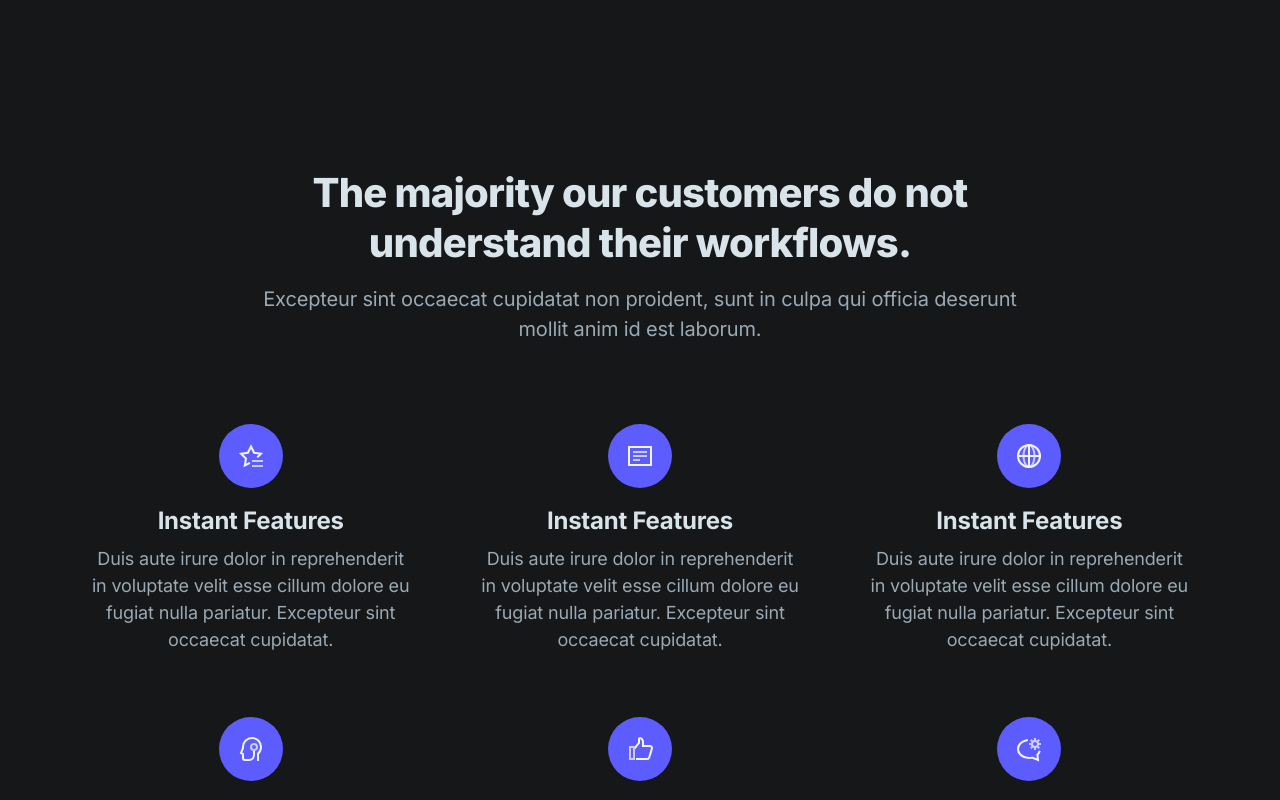
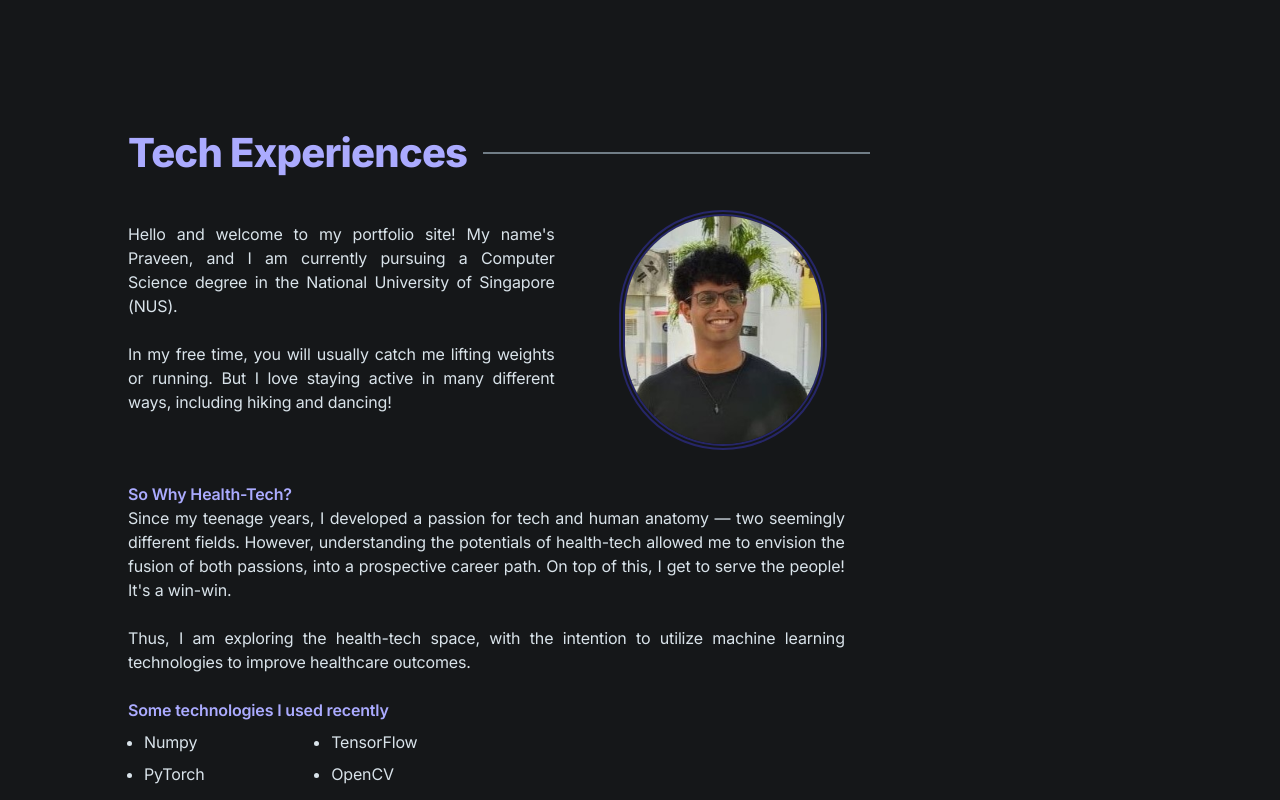
Before and after one commit to praveenkrishna0512/personal_website_v3, a Next.js app: page / in a window 1280 px wide. Shown: the part 1340-2140 px from the top of the page. Built offline with nearby package versions, Linux system fonts and the light colour scheme.

Commit message:
Fixed title

```diff
--- a/app/(default)/page.tsx
+++ b/app/(default)/page.tsx
@@ -9,12 +9,14 @@ import Newsletter from "@/components/newsletter";
 import Zigzag from "@/components/zigzag";
 import Testimonials from "@/components/testimonials";
 import About from "@/components/about";
+import TechExperiences from "@/components/tech-experiences";
 
 export default function Home() {
   return (
     <>
       <Hero />
       <About />
+      <TechExperiences />
       <Features />
       <Zigzag />
       <Testimonials />
--- /dev/null
+++ b/components/tech-experiences.tsx
@@ -0,0 +1,78 @@
+"use client";
+
+import Title from "./utils/title";
+
+export default function TechExperiences() {
+  return (
+    <section className="flex-grow mt-4 md:mt-8">
+      <div className="max-w-6xl mx-auto px-4 sm:px-6 relative">
+        <div className="relative pt-0 pb-0 mb-0 md:pt-0 md:pb-12">
+          <div className="max-w-5xl mx-auto pb-12 md:pb-16" data-aos="fade-up">
+            <Title title={"Tech Experiences"} />
+            <div className="flex flex-wrap items-center text-justify">
+              <div
+                className="w-full text-l text-gray-200 md:w-5/12"
+                data-aos="fade-left"
+              >
+                <p className="mb-6">
+                  Hello and welcome to my portfolio site! My name's Praveen, and
+                  I am currently pursuing a Computer Science degree in the
+                  National University of Singapore (NUS).
+                  <br />
+                  <br />
+                  In my free time, you will usually catch me lifting weights or
+                  running. But I love staying active in many different ways,
+                  including hiking and dancing!
+                </p>
+              </div>
+              <div
+                className="w-full md:w-5/12 mt-0 md:mt-0 ml-5 md:ml-16"
+                data-aos="fade-right"
+              >
+                <img
+                  src="./images/about-me-pic-2.jpg"
+                  alt="My Picture!"
+                  className="w-auto h-60 self-center rounded-full border-[6px] border-purple-900 border-double hover:shadow-[18px_10px_25px_-15px_#33363A]"
+                />
+              </div>
+              <div className="w-full md:w-[70%] mt-4 md:mt-8">
+                <p>
+                  <span className="font-semibold text-purple-400">
+                    So Why Health-Tech?
+                  </span>
+                  <br />
+                  Since my teenage years, I developed a passion for tech and
+                  human anatomy — two seemingly different fields. However,
+                  understanding the potentials of health-tech allowed me to
+                  envision the fusion of both passions, into a prospective
+                  career path. On top of this, I get to serve the people! It's a
+                  win-win.
+                  <br />
+                  <br />
+                  Thus, I am exploring the health-tech space, with the intention
+                  to utilize machine learning technologies to improve healthcare
+                  outcomes.
+                </p>
+                <br />
+                <span className="font-semibold text-purple-400">
+                  Some technologies I used recently
+                </span>
+                <br />
+                <div className="flex flex-row space-x-4 mt-1 md:mt-2 mx-2 md:mx-4 md:w-1/2">
+                  <ul className="flex-1 list-disc space-y-2">
+                    <li>Numpy</li>
+                    <li>PyTorch</li>
+                  </ul>
+                  <ul className="flex-1 list-disc space-y-2">
+                    <li>TensorFlow</li>
+                    <li>OpenCV</li>
+                  </ul>
+                </div>
+              </div>
+            </div>
+          </div>
+        </div>
+      </div>
+    </section>
+  );
+}
--- a/components/utils/title.tsx
+++ b/components/utils/title.tsx
@@ -6,11 +6,11 @@ interface TitleProps {
 
 export default function Title({ title }: TitleProps) {
   return (
-    <div className="flex items-center mb-6">
+    <div className="flex items-center mb-6 w-full md:w-[72.5%]">
       <h2 className="h2 mt-2 mb-2 mr-4 text-purple-400">
         {title}
       </h2>
-      <hr className="w-0 md:w-1/2 border-t-2 border-gray-500" />
+      <hr className="flex-1 border-t-2 border-gray-500" />
     </div>
   );
 }
```
